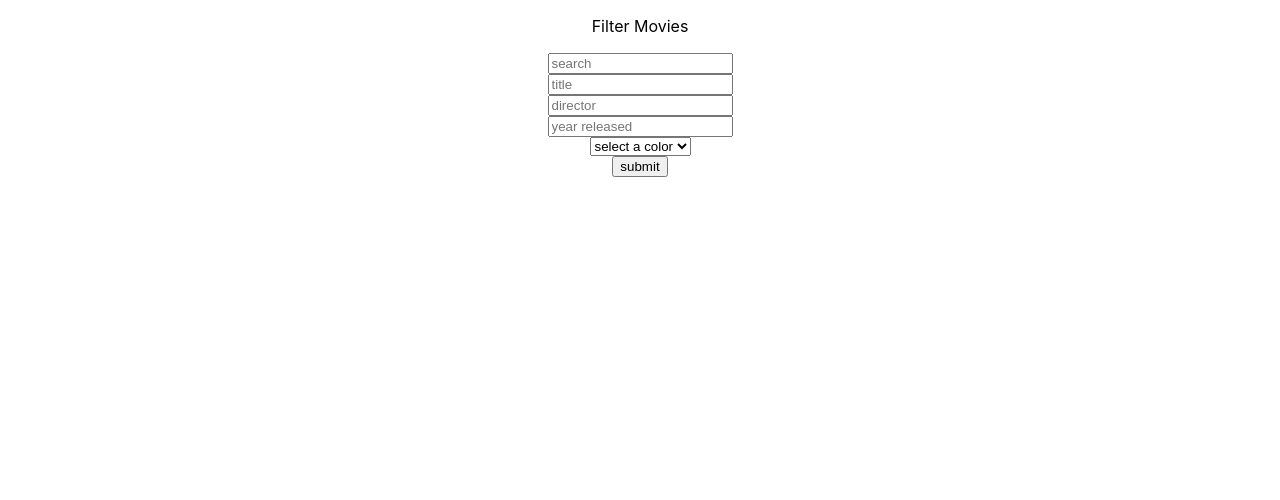
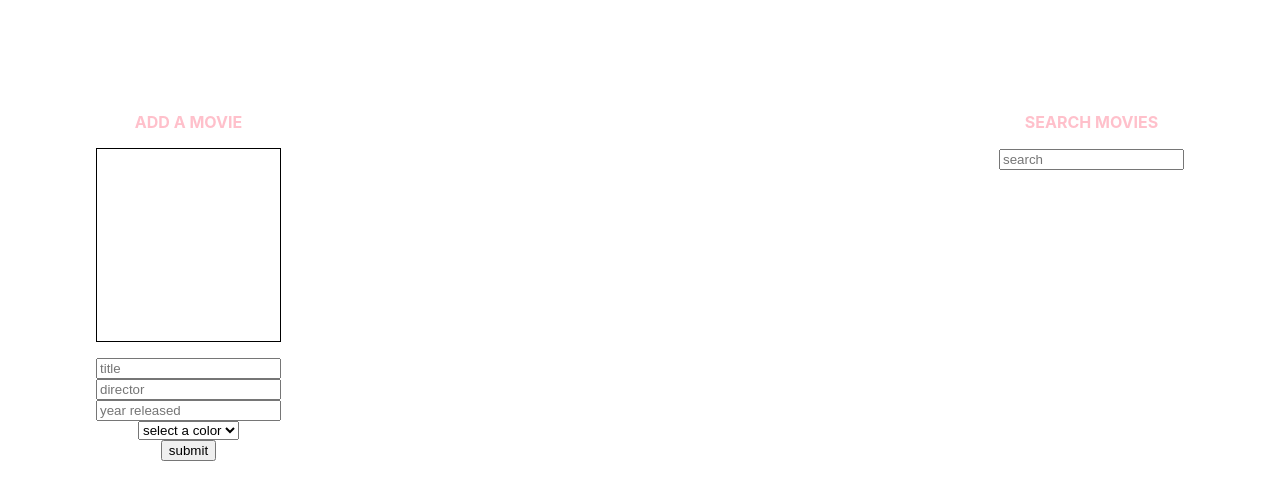
Before and after one commit to oliviaamiller/movie-list, a React (Create React App) app: page / in a window 1280 px wide. Shown: the top 500 px of the page. Built offline with nearby package versions, Linux system fonts and the light colour scheme.

Commit message:
began css

```diff
--- a/src/App.css
+++ b/src/App.css
@@ -1,9 +1,42 @@
-.App {
+.left {
+  position: fixed;
+  left: 0;
+  margin: 6rem;
+}
+
+.right {
+  position: fixed;
+  right: 0;
+  margin: 6rem;
+}
+
+.App p {
+  text-transform: uppercase;
   text-align: center;
+  font-weight: bold;
+  color: pink;
 }
+
 
 .movie-form {
   display: flex;
   flex-direction: column;
   align-items: center;
+
 }
+
+.movie-list {
+  display: flex;
+  flex-direction: row;
+  flex-wrap: wrap;
+
+}
+
+.movie {
+  border: black 1px solid;
+  margin-bottom: 1rem;
+  text-align: center;
+  height: 8rem;
+  padding: 2rem;
+
+}
--- a/src/App.js
+++ b/src/App.js
@@ -39,6 +39,7 @@ export default function App() {
 
     allMovies.splice(index, 1);
 
+    setFilteredMovies('');
     setAllMovies([...allMovies]);
   }
 
@@ -53,8 +54,15 @@ export default function App() {
 
   return (
     <div className="App">
-      <p>Filter Movies</p>
-      <input placeholder='search' onChange={(e) => handleFilterMovies(e.target.value)} />
+      <div className='left'>
+        <p>Add a Movie</p>
+        <Movie
+          movie={{
+            title: movieFormTitle,
+            director: movieFormDirector,
+            year: movieFormYearReleased,
+            color: movieFormColor
+          }} />
 
         <MovieForm
           submitMovie={submitMovie}
@@ -66,18 +74,17 @@ export default function App() {
           setMovieFormYearReleased={setMovieFormYearReleased}
           movieFormColor={movieFormColor}
           setMovieFormColor={setMovieFormColor} />
+      </div>
 
+      <div className='right'>
+        <p>Search Movies</p>
+        <input placeholder='search' onChange={(e) => handleFilterMovies(e.target.value)} />
         <MovieList
           movies={filteredMovies.length ? filteredMovies : allMovies}
           handleDeleteMovie={handleDeleteMovie} />
+      </div>
 
-      <Movie
-        movie={{
-          title: movieFormTitle,
-          director: movieFormDirector,
-          year: movieFormYearReleased,
-          color: movieFormColor
-        }} />
+
     </div>
   );
 }
--- a/src/Movie.js
+++ b/src/Movie.js
@@ -1,7 +1,10 @@
-import React from 'react';
+import './App.css';
 
-export default function Movie({ movie }) {
-  return <div className='movie' style={{ backgroundColor: movie.color }} >
+export default function Movie({ movie, handleDeleteMovie }) {
+  return <div
+    onClick={() => handleDeleteMovie && handleDeleteMovie(movie.id)}
+    className='movie'
+    style={{ backgroundColor: movie.color }}>
     <p>{movie.title}</p>
     <p>{movie.director}</p>
     <p>{movie.year}</p>
--- a/src/MovieList.js
+++ b/src/MovieList.js
@@ -1,4 +1,5 @@
 import Movie from './Movie';
+import './App.css';
 
 
 export default function MovieList({ movies, handleDeleteMovie }) {
```
Lines whose indentation alone changed are shown as unchanged.
